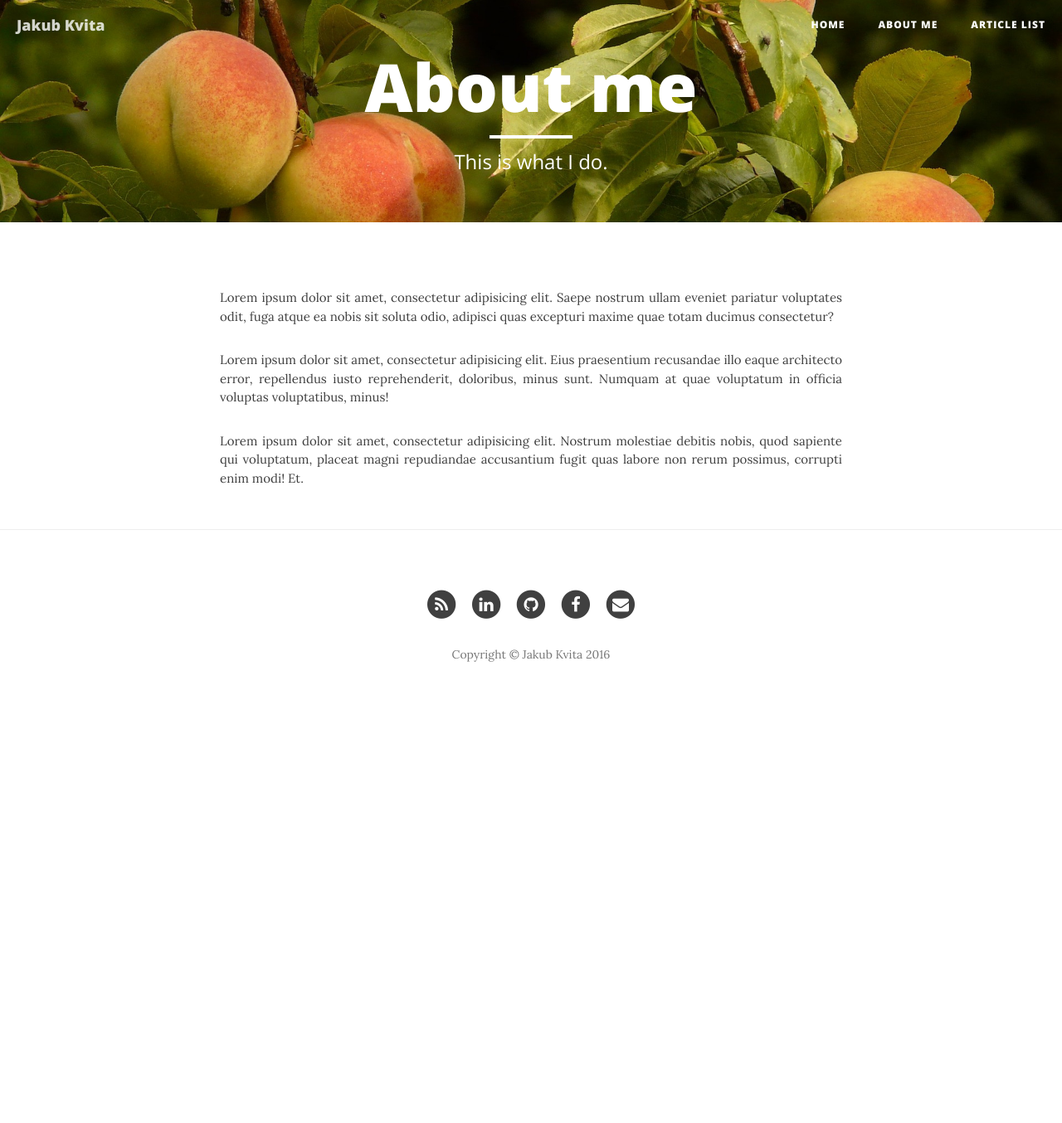
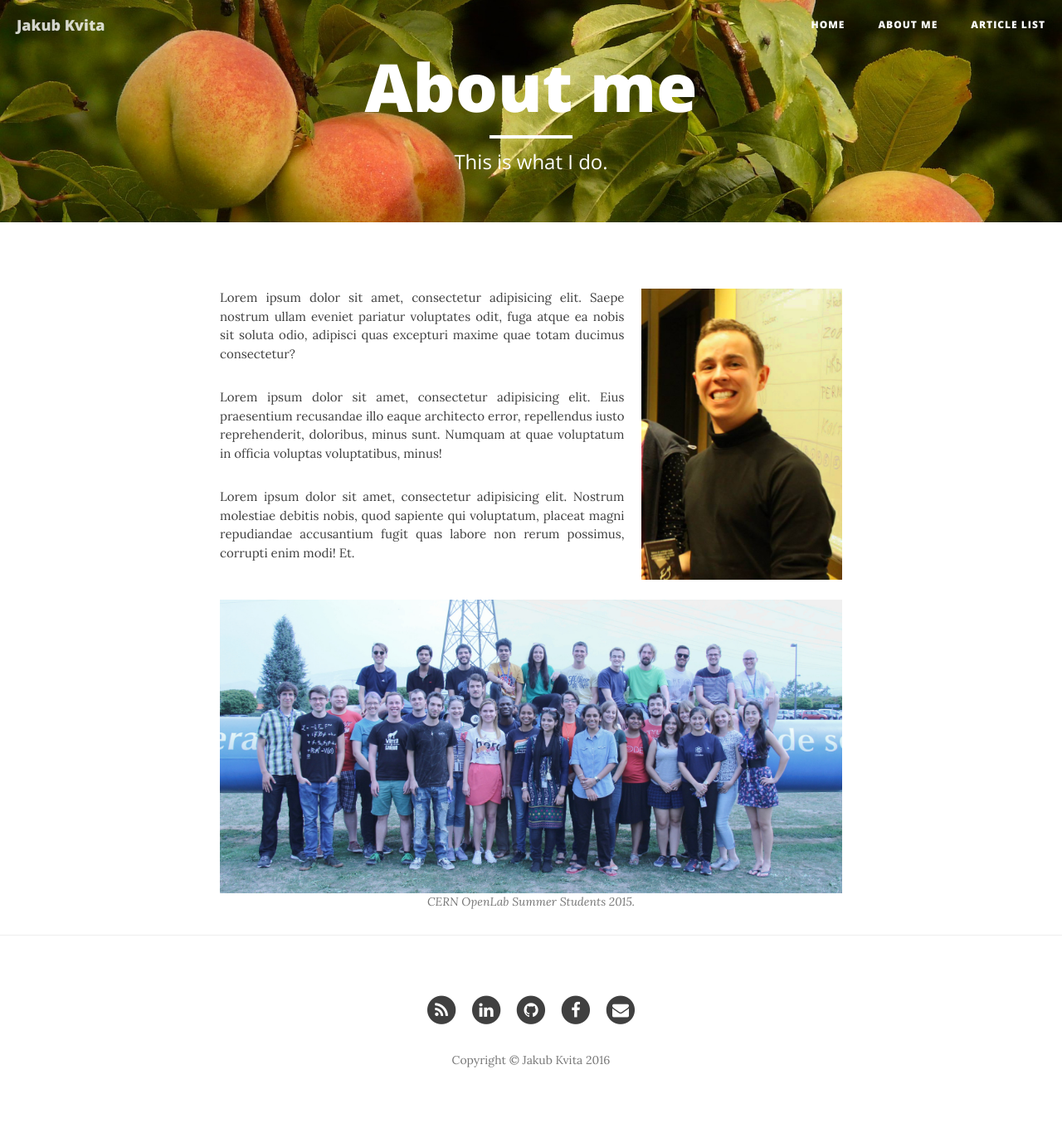
Before and after one commit to kvitajakub/kvitajakub.github.io, a Jekyll site: the page built from about.html, in a window 1280 px wide. Shown: the whole page at 83% size. Built offline with Jekyll 4.4.1, drawn with Linux system fonts in a browser that asks for light colours; nearby versions of some CDN libraries; before the commit the page ends 900 px from its top, so only the background shows below that.

Commit message:
added pictures to about

```diff
--- a/about.html
+++ b/about.html
@@ -5,8 +5,13 @@ description: "This is what I do."
 redefined-size: "col-lg-8 col-lg-offset-2 col-md-10 col-md-offset-1 text-justify"
 ---
 
-<p>Lorem ipsum dolor sit amet, consectetur adipisicing elit. Saepe nostrum ullam eveniet pariatur voluptates odit, fuga atque ea nobis sit soluta odio, adipisci quas excepturi maxime quae totam ducimus consectetur?</p>
+<p>
+<img src="{{ site.baseurl }}/img/profil.jpg" style="width:35%;float:right; padding-bottom:4px; padding-left: 15pt">
+Lorem ipsum dolor sit amet, consectetur adipisicing elit. Saepe nostrum ullam eveniet pariatur voluptates odit, fuga atque ea nobis sit soluta odio, adipisci quas excepturi maxime quae totam ducimus consectetur?</p>
 
 <p>Lorem ipsum dolor sit amet, consectetur adipisicing elit. Eius praesentium recusandae illo eaque architecto error, repellendus iusto reprehenderit, doloribus, minus sunt. Numquam at quae voluptatum in officia voluptas voluptatibus, minus!</p>
 
 <p>Lorem ipsum dolor sit amet, consectetur adipisicing elit. Nostrum molestiae debitis nobis, quod sapiente qui voluptatum, placeat magni repudiandae accusantium fugit quas labore non rerum possimus, corrupti enim modi! Et.</p>
+
+<img src="{{ site.baseurl }}/img/cern-group.jpg" style="width:100%;float:right; padding-top:15px;">
+<span class="caption text-muted">CERN OpenLab Summer Students 2015.</span>
```
Also changed, not shown: img/cern-group.jpg (added), img/profil.jpg (added).
